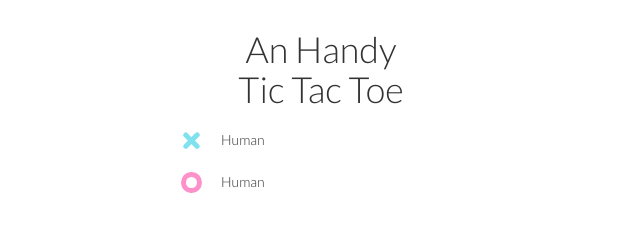
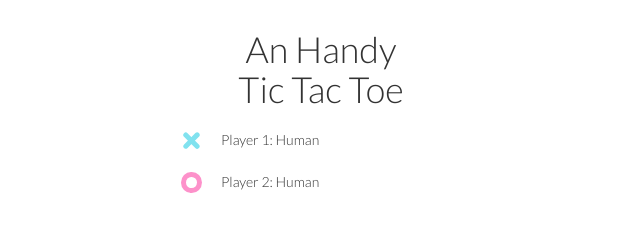
Before and after one commit to bchelli/tictactoe, a plain HTML site: page index.html in a window 1280 px wide. Shown: the top 230 px of the page, 319-959 px from the left. Drawn offline with nearby package versions, Linux system fonts and the light colour scheme.

Commit message:
Add players in the board info

```diff
--- a/index.html
+++ b/index.html
@@ -24,11 +24,13 @@
       <!-- The board info -->
       <div class="cell small" cell-type="cross"></div>
       <div class="cell-label" id="player1">
+        Player 1:
         <span class="name">Human</span>
         <span class="status"></span>
       </div>
       <div class="cell small" cell-type="circle"></div>
       <div class="cell-label" id="player2">
+        Player 2:
         <span class="name">Human</span>
         <span class="status"></span>
       </div>
```
